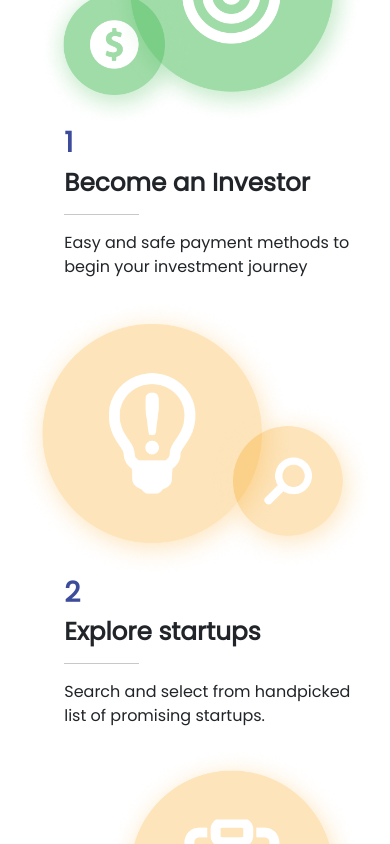
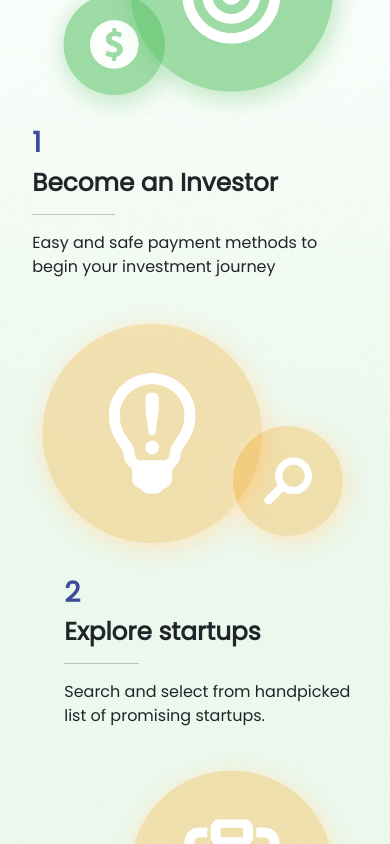
Before and after one commit to dheerajhemachandran/venturebuddy-google-auth, a React (Create React App) app: page / in a window 390 px wide. Shown: the part 4540-5384 px from the top of the page. Built offline with nearby package versions, Linux system fonts and the light colour scheme.

Commit message:
home page code standard problem fixed

```diff
--- a/src/components/HowItWorks/HowItWorks.module.css
+++ b/src/components/HowItWorks/HowItWorks.module.css
@@ -3,9 +3,28 @@
     line-height: 36.4px;
 }
 
-#howItWorks {
-    background: url("./../../Assets/images/organisations-bg.png");
-    background-size: 100%;
-    background-repeat: no-repeat;
-    background-position-y: center;
+
+
+@media(max-width: 600px) {
+    #howItWorks {
+        background: url("./../../Assets/images/organisations-bg.png");
+        background-size: cover;
+        background-repeat: no-repeat;
+        background-position-y: center;
+    }
 }
+
+@media(min-width: 600px) {
+    #howItWorks {
+        background: url("./../../Assets/images/organisations-bg.png");
+        background-size: cover;
+        background-repeat: no-repeat;
+        background-position-y: center;
+    }
+}
+
+@media(min-width: 768px) {
+    #howItWorks {
+        background-size: 100%;
+    }
+}
--- a/src/components/HowItWorks/HowItWorksItem.js
+++ b/src/components/HowItWorks/HowItWorksItem.js
@@ -21,7 +21,7 @@ const HowItWorksItem = ({ serial, heading, paragraph, image, reverse }) => {
         </>
       ) : (
         <>
-          <div className="col order-2 order-lg-0 ps-5 ">
+          <div className="col order-2 order-lg-0 ps-3">
             <div className="col-12 col-lg-9">
               <h1 className="text-blue text-start fw-bolder">{serial}</h1>
               <h2 className="fw-bolder">{heading}</h2>
```
